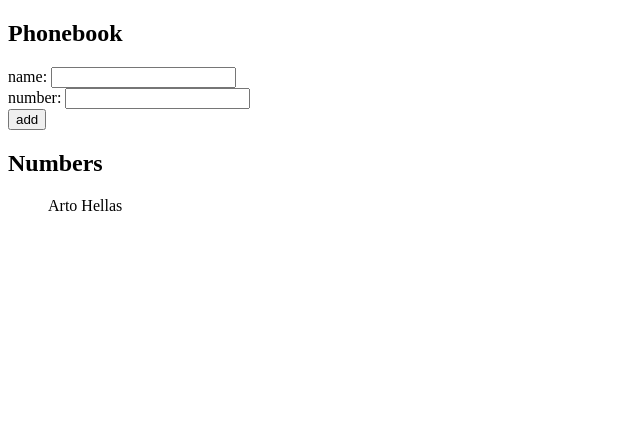
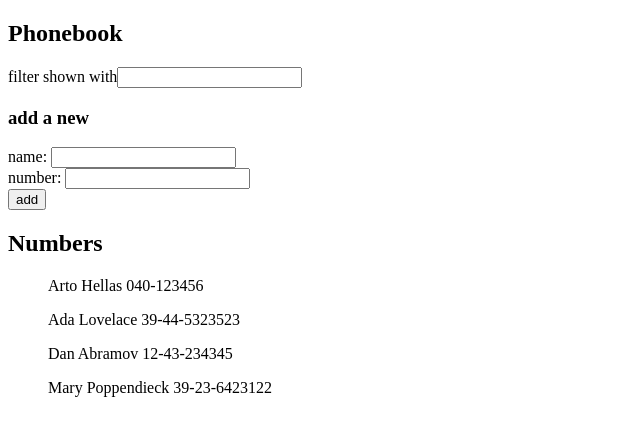
Before and after one commit to Kukkis66/FullStackOpen, a React (Vite) app in the folder Osa2/Puhelinluettelo/: page / in a window 1280 px wide. Shown: the top 436 px of the page, without its empty margins (0-640 px from the left). Built offline with nearby package versions, Linux system fonts and the light colour scheme.

Commit message:
Tehtävä 2.10

```diff
--- a/Osa2/Puhelinluettelo/src/App.jsx
+++ b/Osa2/Puhelinluettelo/src/App.jsx
@@ -1,22 +1,22 @@
+import { Persons } from './components/Persons'
 import { useState } from 'react'
+import { PersonForm } from './components/PersonForm'
+import { Finder } from './components/Finder'
 
 const App = () => {
   const [persons, setPersons] = useState([
-    { name: 'Arto Hellas' }
+    { name: 'Arto Hellas', number: '040-123456' },
+    { name: 'Ada Lovelace', number: '39-44-5323523' },
+    { name: 'Dan Abramov', number: '12-43-234345' },
+    { name: 'Mary Poppendieck', number: '39-23-6423122' }
 
   ])
   const [newName, setNewName] = useState('')
   const [newNumber, setNewNumber] = useState('')
+  const [searchItem, setFinder] = useState('')
 
 
-  const handleNewPerson = (event) => {
-    console.log(event.target.value)
-    setNewName(event.target.value)
-  }
-  const handleNewNumber = (event) => {
-    console.log(event.target.value)
-    setNewNumber(event.target.value)
-  }
+
 
   const addName = (event) => {
     event.preventDefault()
@@ -32,35 +32,51 @@ const App = () => {
       number : newNumber
     }
 
-    setPersons(persons.concat(personObject))
+    setPersons([...persons, personObject])
     setNewName('')
     setNewNumber('')
+
   }
+
+
+  const handleFinder = (event) => {
+
+  console.log(event.target.value)
+  const searchTerm = event.target.value
+    setFinder(searchTerm)
+
+
+
+
+
+
+ }
+
+
+  const handleNewPerson = (event) => {
+    console.log(event.target.value)
+    setNewName(event.target.value)
+  }
+  const handleNewNumber = (event) => {
+    console.log(event.target.value)
+    setNewNumber(event.target.value)
+  }
+
+
+
 
 
 
   return (
     <div>
       <h2>Phonebook</h2>
-      <form onSubmit={addName} >
-        <div>
-          name: <input
-          value={newName}
-          onChange={handleNewPerson}
-          />
-        </div>
-        <div>
-          number: <input
-          value={newNumber}
-          onChange={handleNewNumber}
-          />
-        </div>
-        <div>
-          <button type="submit">add</button>
-        </div>
-        </form>
+      <Finder handleFinder={handleFinder}/>
+      <h3>add a new</h3>
+      <PersonForm addName={addName} newName={newName} handleNewPerson={handleNewPerson} newNumber={newNumber} handleNewNumber={handleNewNumber}/>
       <h2>Numbers</h2>
-      <div>{persons.map(person => <ul key={person.name}>{person.name} {person.number}</ul>)}</div>
+
+      <Persons persons={persons} searchItem={searchItem} />
+
     </div>
   )
 
--- /dev/null
+++ b/Osa2/Puhelinluettelo/src/components/Finder.jsx
@@ -0,0 +1,13 @@
+export const Finder = (props) => {
+    return (
+        <>
+        <form>
+        <div>filter shown with
+          <input
+            onChange={props.handleFinder}
+          />
+        </div>
+      </form>
+        </>
+    )
+}
--- /dev/null
+++ b/Osa2/Puhelinluettelo/src/components/PersonForm.jsx
@@ -0,0 +1,22 @@
+export const PersonForm = (props) => {
+  return (
+    <>
+
+      <form onSubmit={props.addName} >
+        <div>
+          name: <input
+            value={props.newName}
+            onChange={props.handleNewPerson} />
+        </div>
+        <div>
+          number: <input
+            value={props.newNumber}
+            onChange={props.handleNewNumber} />
+        </div>
+        <div>
+          <button onClick={props.handleFinder} type="submit">add</button>
+        </div>
+      </form>
+    </>
+  );
+};
--- /dev/null
+++ b/Osa2/Puhelinluettelo/src/components/Persons.jsx
@@ -0,0 +1,11 @@
+
+export const Persons = (props) => {
+    const filteredPersons = props.persons.filter((person) =>
+    person.name.toLowerCase().includes(props.searchItem.toLowerCase())
+    );
+    return(
+      <>
+    <div>{filteredPersons.map(person => <ul key={person.name}>{person.name} {person.number}</ul>)}</div>
+    </>
+    )
+};
```
